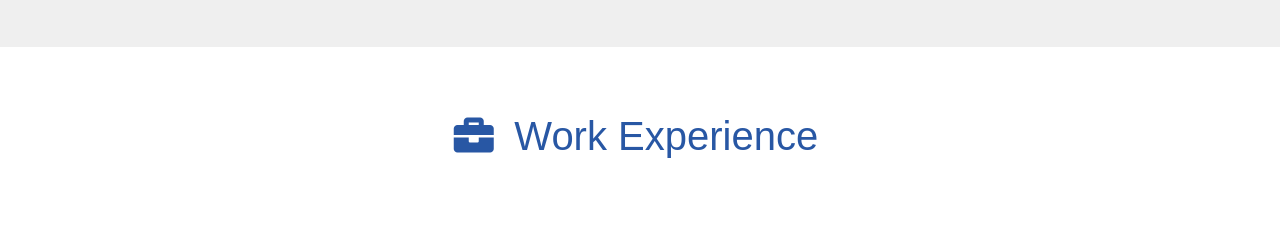
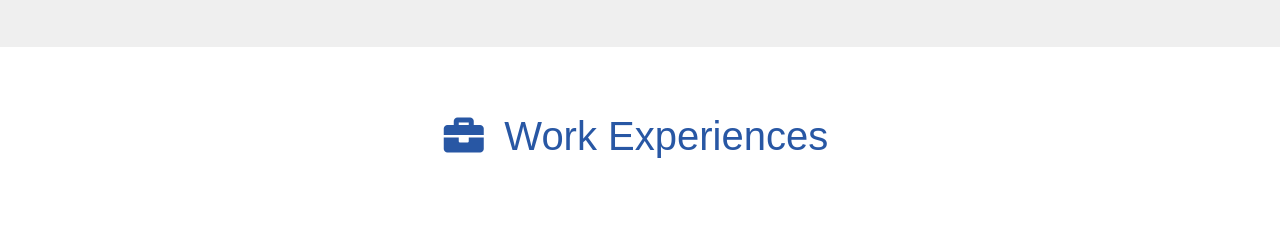
Before and after one commit to devangsaxena/portfolio, a plain HTML site: page index.html in a window 1280 px wide. Shown: the part 1233-1476 px from the top of the page. Drawn offline with Linux system fonts and the light colour scheme.

Commit message:
Update index.html
experiences

```diff
--- a/index.html
+++ b/index.html
@@ -164,7 +164,7 @@
                 <span>
                     <i class="fas fa-briefcase"></i>
                 </span>
-                <span> Work Experience </span>
+                <span> Work Experiences </span>
             </h1>
 
             <div class="timeline">
```
